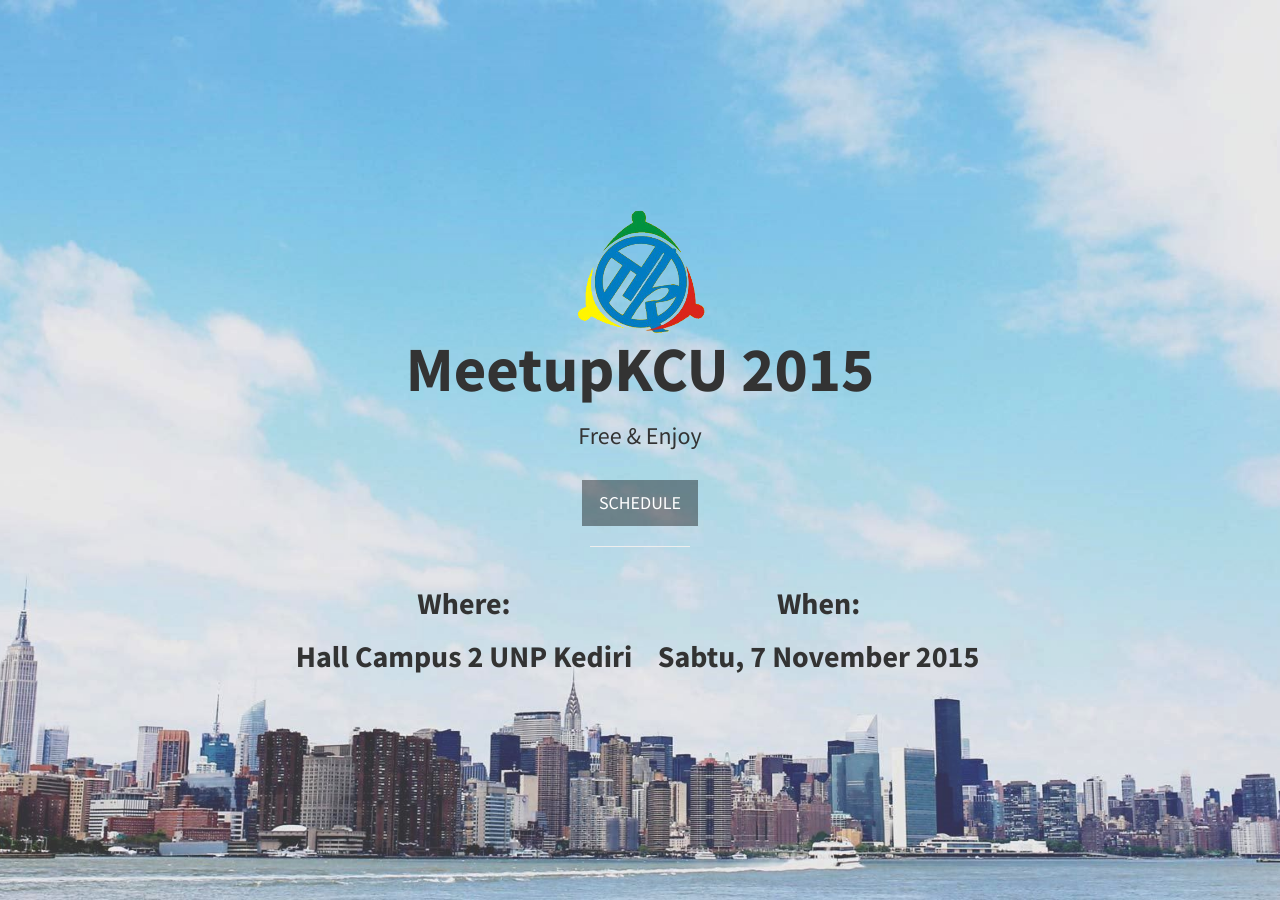
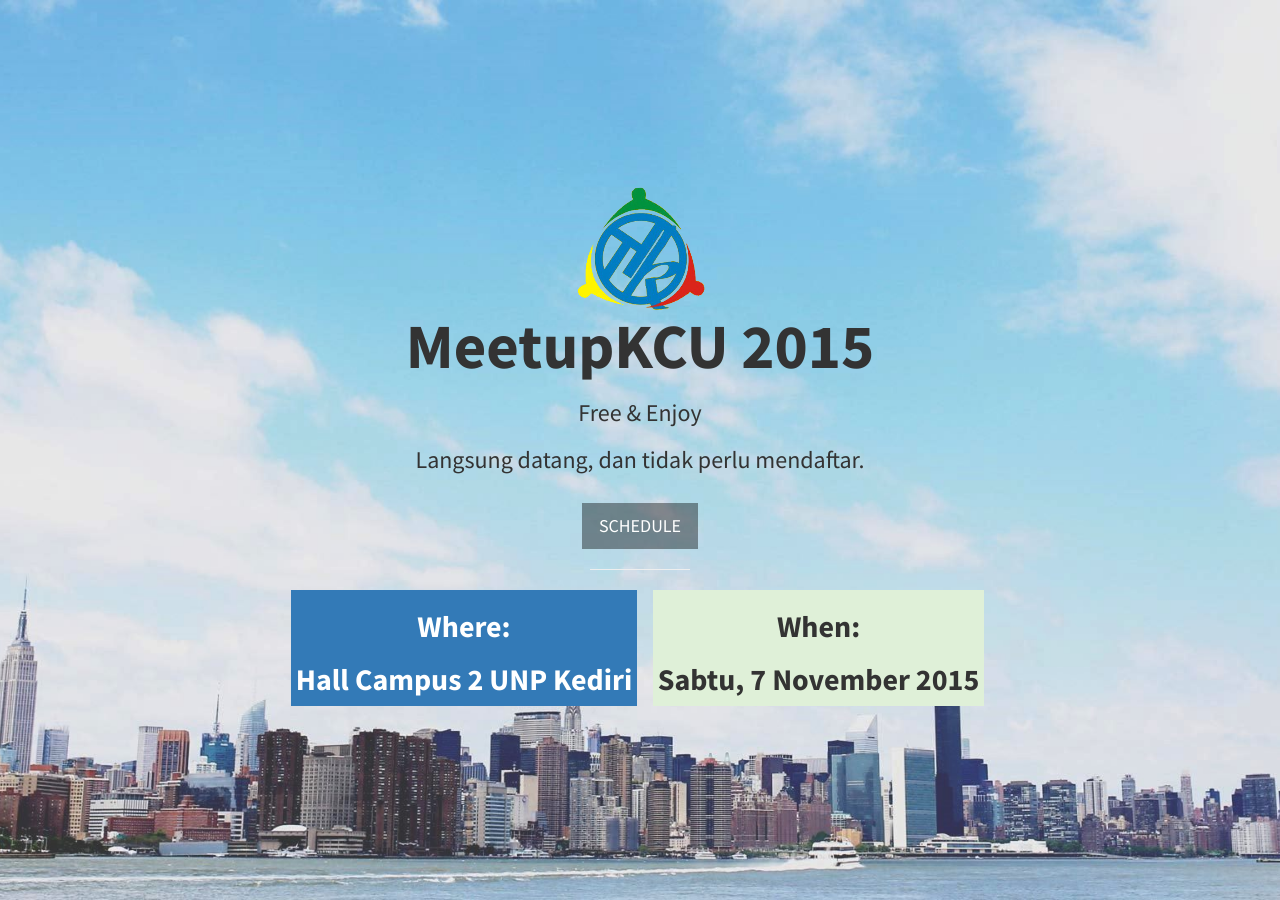
Before and after one commit to komunitas-cahunp/meetupKCU, a Jekyll site: the page built from index.html, in a window 1280 px wide and 900 px high. Built offline with Jekyll 4.4.1, drawn with Linux system fonts in a browser that asks for light colours.

Commit message:
Insert header

```diff
--- a/_includes/header.html
+++ b/_includes/header.html
@@ -3,18 +3,19 @@
   	<img src="img/7631020.png">
     <h1>MeetupKCU 2015</h1>
     <h3>Free &amp; Enjoy</h3>
+    <h3>Langsung datang, dan tidak perlu mendaftar.</h3>
     <br>
     <a href="#about" class="btn btn-dark btn-lg">SCHEDULE</a>
     <hr class="small">
         <ul class="list-inline">
-          <li>
+          <li class="bg-primary">
             <h2><b>Where:</b><h2>
             <b>Hall Campus 2 UNP Kediri</b>
           </li>
           <li>
           	<vr class="small">
           </li>
-          <li>
+          <li class="bg-success">
             <h2><b>When:</b><h2>
             <b>Sabtu, 7 November 2015</b>
           </li>
```
